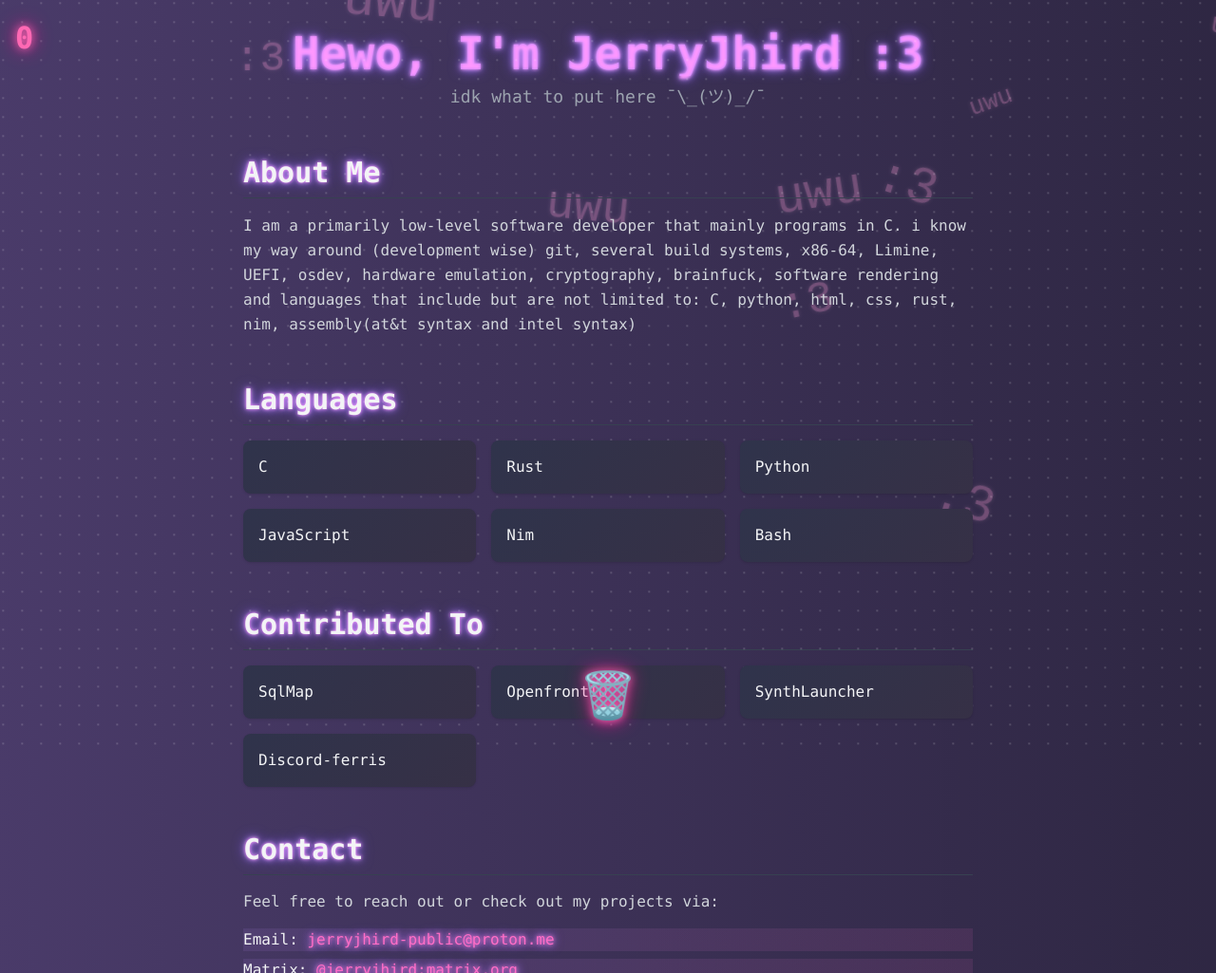
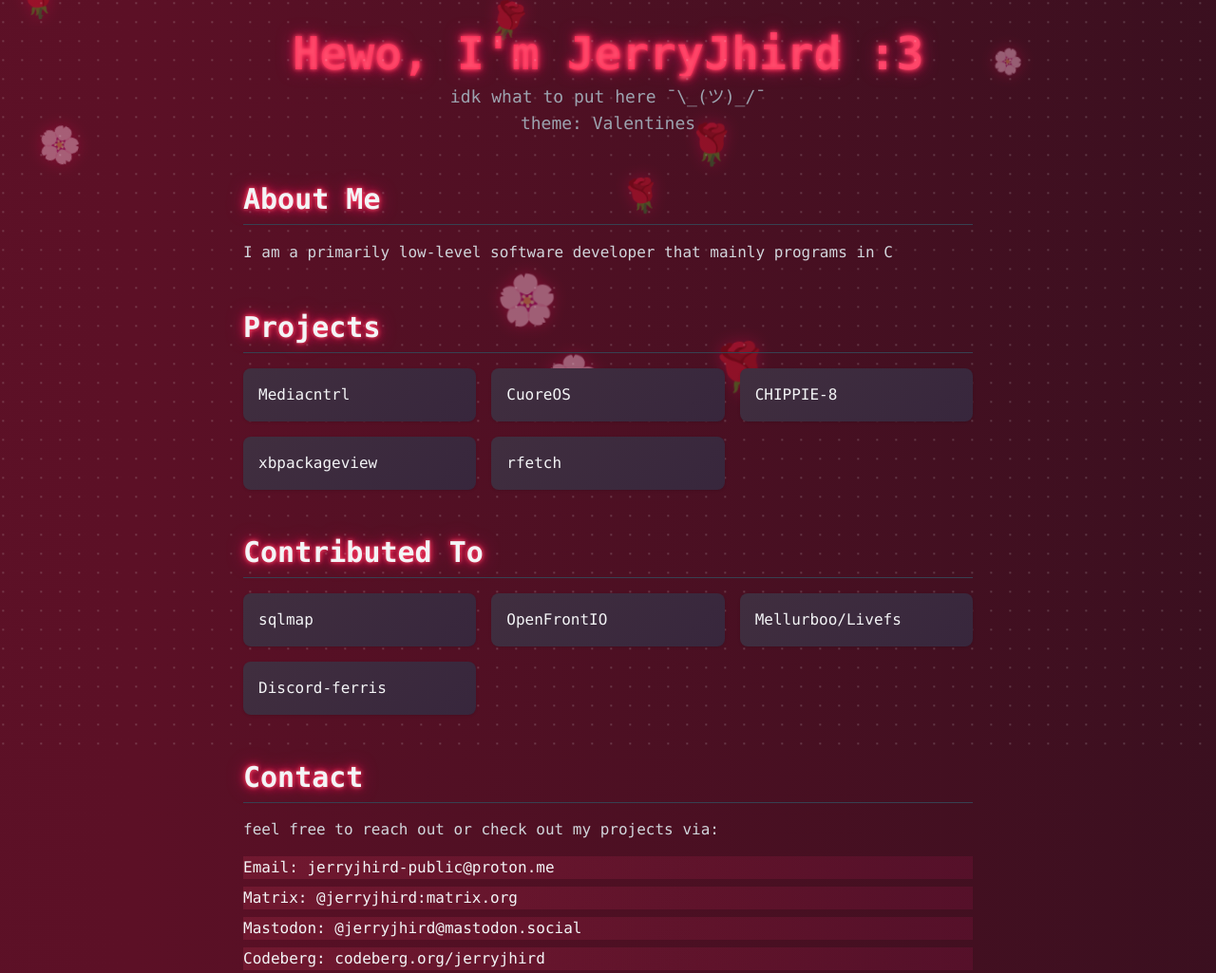
Before and after one commit to jerryjhird/jerryjhird.github.io, a plain HTML site: page index.html in a window 1280 px wide. Shown: the top 1025 px of the page at 95% size. Drawn offline with nearby package versions, Linux system fonts and the light colour scheme.

Commit message:
add default, christmas, valentines themes . automaticly trigger on there respective months
plans:
. add halloween theme
. add a theme selector

```diff
--- a/index.html
+++ b/index.html
@@ -8,7 +8,7 @@
   <script>
     tailwind.config = { darkMode: 'class' }
   </script>
-  <link rel="stylesheet" href="styles.css">
+  <script src="theme-loader.js"></script>
 </head>
 <body class="bg-gray-900 text-gray-100 font-mono p-8 transition-colors duration-500">
 
@@ -20,139 +20,46 @@
   <section class="max-w-3xl mx-auto mb-12">
     <h2 class="text-3xl font-semibold mb-4 border-b border-gray-700 pb-2">About Me</h2>
     <p class="text-gray-300 leading-relaxed">
-      I am a primarily low-level software developer that mainly programs in C. i know my way around (development wise) git, several build systems, x86-64, Limine, UEFI, osdev, hardware emulation, cryptography, brainfuck, software rendering and languages that include but are not limited to: C, python, html, css, rust, nim, assembly(at&t syntax and intel syntax)
+      I am a primarily low-level software developer that mainly programs in C
     </p>
   </section>
 
   <section class="max-w-3xl mx-auto mb-12">
-    <h2 class="text-3xl font-semibold mb-4 border-b border-gray-700 pb-2">Languages</h2>
+    <h2 class="text-3xl font-semibold mb-4 border-b border-gray-700 pb-2">Projects</h2>
     <ul class="grid grid-cols-2 md:grid-cols-3 gap-4">
-      <li class="bg-gray-800 p-4 rounded-lg shadow hover:shadow-xl transition-shadow">C</li>
-      <li class="bg-gray-800 p-4 rounded-lg shadow hover:shadow-xl transition-shadow">Rust</li>
-      <li class="bg-gray-800 p-4 rounded-lg shadow hover:shadow-xl transition-shadow">Python</li>
-      <li class="bg-gray-800 p-4 rounded-lg shadow hover:shadow-xl transition-shadow">JavaScript</li>
-      <li class="bg-gray-800 p-4 rounded-lg shadow hover:shadow-xl transition-shadow">Nim</li>
-      <li class="bg-gray-800 p-4 rounded-lg shadow hover:shadow-xl transition-shadow">Bash</li>
+      <li class="bg-gray-800 p-4 rounded-lg shadow hover:shadow-xl transition-shadow">Mediacntrl</li>
+      <li class="bg-gray-800 p-4 rounded-lg shadow hover:shadow-xl transition-shadow">CuoreOS</li>
+      <li class="bg-gray-800 p-4 rounded-lg shadow hover:shadow-xl transition-shadow">CHIPPIE-8</li>
+      <li class="bg-gray-800 p-4 rounded-lg shadow hover:shadow-xl transition-shadow">xbpackageview</li>
+      <li class="bg-gray-800 p-4 rounded-lg shadow hover:shadow-xl transition-shadow">rfetch</li>
     </ul>
   </section>
 
   <section class="max-w-3xl mx-auto mb-12">
     <h2 class="text-3xl font-semibold mb-4 border-b border-gray-700 pb-2">Contributed To</h2>
     <ul class="grid grid-cols-2 md:grid-cols-3 gap-4">
-      <li class="bg-gray-800 p-4 rounded-lg shadow hover:shadow-xl transition-shadow">SqlMap</li>
-      <li class="bg-gray-800 p-4 rounded-lg shadow hover:shadow-xl transition-shadow">OpenfrontIO</li>
-      <li class="bg-gray-800 p-4 rounded-lg shadow hover:shadow-xl transition-shadow">SynthLauncher</li>
+      <li class="bg-gray-800 p-4 rounded-lg shadow hover:shadow-xl transition-shadow">sqlmap</li>
+      <li class="bg-gray-800 p-4 rounded-lg shadow hover:shadow-xl transition-shadow">OpenFrontIO</li>
+      <li class="bg-gray-800 p-4 rounded-lg shadow hover:shadow-xl transition-shadow">Mellurboo/Livefs</li>
       <li class="bg-gray-800 p-4 rounded-lg shadow hover:shadow-xl transition-shadow">Discord-ferris</li>
     </ul>
   </section>
 
   <section class="max-w-3xl mx-auto">
     <h2 class="text-3xl font-semibold mb-4 border-b border-gray-700 pb-2">Contact</h2>
-    <p class="text-gray-300 mb-4">Feel free to reach out or check out my projects via:</p>
+    <p class="text-gray-300 mb-4">feel free to reach out or check out my projects via:</p>
     <ul class="space-y-2">
       <li>Email: <a href="mailto:jerryjhird-public@proton.me">jerryjhird-public@proton.me</a></li>
       <li>Matrix: <a>@jerryjhird:matrix.org</a></li>
-      <li>Mastodon: <a href="https://mastodon.social/@jerryjhird" target="_blank" >@jerryjhird:mastodon.social</a></li>
-      <li>GitHub: <a href="https://github.com/jerryjhird" target="_blank" >github.com/jerryjhird</a></li>
-      <li>GitHub(but better): <a href="https://codeberg.org/jerryjhird" target="_blank" >git.disroot.org/jerryjhird</a></li>
-      <li>Steam: <a href="https://steamcommunity.com/id/Jerryslang/" target="_blank" >@Jerryslang</a></li>
+      <li>Mastodon: <a href="https://mastodon.social/@jerryjhird" target="_blank" >@jerryjhird@mastodon.social</a></li>
+      <li>Codeberg: <a href="https://codeberg.org/jerryjhird" target="_blank" >codeberg.org/jerryjhird</a></li>
+      <li>Codeberg Mirror: <a href="https://github.com/jerryjhird" target="_blank" >github.com/jerryjhird</a></li>
     </ul>
+
+  <li>trying to verify a signed message? <a href="verify.html">/verify.html</a></li>
   </section>
+
 </body>
 
-<div class="uwuface-bg"></div>
-<div id="basket" class="basket">🗑️</div>
-<div id="counter" class="counter">0</div>
-
-<script>
-window.onload = () => {
-  const container = document.querySelector(".uwuface-bg");
-
-  function spawnuwuface() {
-    const el = document.createElement("div");
-    el.className = "uwuface-face";
-    el.textContent = Math.random() < 0.5 ? ":3" : "uwu";
-
-    el.style.left = Math.random() * 100 + "vw";
-    el.style.fontSize = 1.5 + Math.random() * 2 + "rem";
-    el.style.animationDuration = 6 + Math.random() * 6 + "s";
-    el.style.setProperty("--rot", `${Math.random() * 40 - 20}deg`);
-
-    container.appendChild(el);
-
-    setTimeout(() => el.remove(), 15000);
-  }
-
-  setInterval(spawnuwuface, 400);
-
-  const basket = document.getElementById("basket");
-  document.addEventListener("mousemove", (e) => {
-    const mouseX = e.clientX;
-    basket.style.left = mouseX - basket.offsetWidth / 2 + "px";
-  });
-
-  const counterEl = document.getElementById("counter");
-  let weebbux = parseInt(localStorage.getItem("weebbux")) || 0;
-  counterEl.textContent = weebbux;
-  const weebbuxObj = { value: weebbux }; // for pass-by-reference
-
-  async function showCatgirl() {
-    try {
-      const response = await fetch(
-        "https://api.nekosia.cat/api/v1/images/catgirl?count=1&session=ip"
-      );
-      const data = await response.json();
-      if (data.success && data.count > 0) {
-        const imageUrl = data.image.original.url;
-
-        const img = document.createElement("img");
-        img.src = imageUrl;
-        img.style.position = "fixed";
-        img.style.top = "50%";
-        img.style.left = "50%";
-        img.style.transform = "translate(-50%, -50%)";
-        img.style.maxWidth = "40vw";
-        img.style.maxHeight = "80vh";
-        img.style.borderRadius = "1rem";
-        img.style.boxShadow = "0 0 20px #ff69b4";
-        img.style.zIndex = "2000";
-        img.style.cursor = "pointer";
-        img.alt = "Catgirl UwU";
-
-        img.addEventListener("click", () => img.remove());
-        document.body.appendChild(img);
-      }
-    } catch (e) {
-      console.error("Failed to fetch catgirl image:", e);
-    }
-  }
-
-  function checkCollision() {
-    const faces = document.querySelectorAll(".uwuface-face");
-    faces.forEach(face => {
-      const faceRect = face.getBoundingClientRect();
-      const basketRect = basket.getBoundingClientRect();
-
-      if (
-        faceRect.bottom >= basketRect.top &&
-        faceRect.left < basketRect.right &&
-        faceRect.right > basketRect.left
-      ) {
-        weebbuxObj.value += 1;
-        localStorage.setItem("weebbux", weebbuxObj.value);
-        counterEl.textContent = weebbuxObj.value;
-        face.remove();
-
-        // show catgirl every 100 weebbux
-        if (weebbuxObj.value % 100 === 0) {
-          showCatgirl();
-        }
-      }
-    });
-  }
-
-  setInterval(checkCollision, 50);
-};
-</script>
-
+<div class="fallobj-bg"></div>
 </html>
--- /dev/null
+++ b/styles/shared-code.js
@@ -0,0 +1,19 @@
+function spawnfallobj() {
+    const el = document.createElement("div");
+    el.className = "fallobj-face";
+
+    const item = window.fallItems[
+        Math.floor(Math.random() * window.fallItems.length)
+    ];
+
+    el.textContent = item;
+
+    el.style.left = Math.random() * 100 + "vw";
+    el.style.fontSize = 1.5 + Math.random() * 2 + "rem";
+    el.style.animationDuration = 6 + Math.random() * 6 + "s";
+    el.style.setProperty("--rot", `${Math.random() * 40 - 20}deg`);
+
+    document.querySelector(".fallobj-bg").appendChild(el);
+
+    setTimeout(() => el.remove(), 15000);
+}
--- /dev/null
+++ b/styles/theme-Christmas.css
@@ -0,0 +1,125 @@
+@tailwind base;
+@tailwind components;
+@tailwind utilities;
+
+body {
+  @apply font-mono text-gray-100 p-8 transition-colors duration-700;
+  background: linear-gradient(270deg, #373c55, #3b4b70, #4a5b82);
+  background-size: 400% 400%;
+  animation: gradientShift 20s ease infinite;
+}
+
+@keyframes gradientShift {
+  0% { background-position: 0% 50%; }
+  50% { background-position: 100% 50%; }
+  100% { background-position: 0% 50%; }
+}
+
+/* header */
+header {
+  @apply text-center mb-12 relative z-10;
+}
+
+header h1 {
+  @apply font-extrabold;
+  font-size: 4rem;
+  background: linear-gradient(to right, #ccefff, #ffffff, #a0d8ff);
+  -webkit-background-clip: text;
+  -webkit-text-fill-color: transparent;
+  animation: textGlow 3s ease-in-out infinite alternate;
+}
+
+header p {
+  @apply text-gray-200 text-lg opacity-90;
+}
+
+/* sections */
+section {
+  @apply relative z-10 max-w-3xl mx-auto mb-12 transition-all duration-700 ease-out;
+}
+
+section.opacity-0 { @apply opacity-0 translate-y-6; }
+section.opacity-100 { @apply opacity-100 translate-y-0; }
+
+section h2 {
+  @apply text-3xl font-semibold mb-4 pb-2 text-center;
+  border-bottom: 2px solid #a0d8ff;
+  animation: textGlow 3s ease-in-out infinite alternate;
+}
+
+section p {
+  @apply text-gray-200 leading-relaxed;
+}
+
+ul li {
+  @apply p-4 rounded-xl transform transition-all duration-500 ease-in-out;
+  z-index: 1;
+  background: linear-gradient(135deg, rgba(204, 239, 255, 0.1), rgba(160, 216, 255, 0.1));
+}
+
+ul li:hover {
+  @apply scale-105;
+}
+
+ul li a {
+  @apply inline-block mt-1 underline font-semibold;
+  color: #ccefff;
+  text-shadow: 0 0 4px #ccefff, 0 0 8px #ffffff, 0 0 12px #a0d8ff;
+  transition: all 0.3s ease-in-out;
+}
+
+ul li a:hover {
+  color: #e0f7ff;
+  text-shadow: 0 0 8px #e0f7ff, 0 0 16px #ffffff, 0 0 24px #a0d8ff;
+  @apply animate-pulse;
+}
+
+@keyframes textGlow {
+  0% { text-shadow: 0 0 3px #e0f7ff, 0 0 6px #ffffff, 0 0 12px #a0d8ff; }
+  100% { text-shadow: 0 0 5px #ccefff, 0 0 10px #ffffff, 0 0 20px #a0d8ff; }
+}
+
+body::before {
+  content: '';
+  position: fixed;
+  top: 0; left: 0; width: 100%; height: 100%;
+  pointer-events: none;
+  background: radial-gradient(circle, rgba(255, 255, 255, 0.25) 1px, transparent 1px);
+  background-size: 20px 20px;
+  animation: sparkleMove 30s linear infinite;
+  z-index: 0;
+}
+
+@keyframes sparkleMove {
+  0% { background-position: 0 0; }
+  100% { background-position: 200px 200px; }
+}
+
+.fallobj-bg {
+  position: fixed;
+  inset: 0;
+  overflow: hidden;
+  z-index: -1;
+  pointer-events: none;
+}
+
+.fallobj-face {
+  position: absolute;
+  top: -10%;
+  color: #ccefff;
+  font-family: monospace;
+  font-size: 2rem;
+  opacity: 0.5;
+  animation: fall linear infinite;
+  filter: drop-shadow(0 0 2px rgba(255, 255, 255, 0.7));
+  transform: rotate(var(--rot));
+}
+
+@keyframes fall {
+    0% {
+        transform: translate(var(--dx, 0), -10vh) rotate(var(--rot));
+    }
+    100% {
+        transform: translate(var(--dx, 0), 110vh) rotate(var(--rot));
+    }
+}
--- /dev/null
+++ b/styles/theme-Christmas.js
@@ -0,0 +1,2 @@
+window.fallItems = ["❄️","❄️","❄️","☃️","⛄"];
+setInterval(spawnfallobj, 400);
--- /dev/null
+++ b/styles/theme-Default.css
@@ -0,0 +1,126 @@
+@tailwind base;
+@tailwind components;
+@tailwind utilities;
+
+body {
+  @apply font-mono text-gray-100 p-8 transition-colors duration-700;
+  background: linear-gradient(270deg, #1e1b2c, #554379, #7c54a5);
+  background-size: 400% 400%;
+  animation: gradientShift 20s ease infinite;
+}
+
+/* background gradient */
+@keyframes gradientShift {
+  0% { background-position: 0% 50%; }
+  50% { background-position: 100% 50%; }
+  100% { background-position: 0% 50%; }
+}
+
+/* header */
+header {
+  @apply text-center mb-12 relative z-10;
+}
+
+header h1 {
+  @apply font-extrabold;
+  font-size: 4rem;
+  background: linear-gradient(to right, #ff6ec7, #c08fff, #7f5af0);
+  -webkit-background-clip: text;
+  -webkit-text-fill-color: transparent;
+  animation: textGlow 3s ease-in-out infinite alternate;
+}
+
+header p {
+  @apply text-gray-200 text-lg opacity-90;
+}
+
+/* sections */
+section {
+  @apply relative z-10 max-w-3xl mx-auto mb-12 transition-all duration-700 ease-out;
+}
+
+section.opacity-0 { @apply opacity-0 translate-y-6; }
+section.opacity-100 { @apply opacity-100 translate-y-0; }
+
+section h2 {
+  @apply text-3xl font-semibold mb-4 pb-2 text-center;
+  border-bottom: 2px solid #c08fff;
+  animation: textGlow 3s ease-in-out infinite alternate;
+}
+
+section p {
+  @apply text-gray-200 leading-relaxed;
+}
+
+ul li {
+  @apply p-4 rounded-xl transform transition-all duration-500 ease-in-out;
+  z-index: 1;
+  background: linear-gradient(135deg, rgba(192,143,255,0.1), rgba(255,110,199,0.1));
+}
+
+ul li:hover {
+  @apply scale-105;
+}
+
+ul li a {
+  @apply inline-block mt-1 underline font-semibold;
+  color: #ff6ec7;
+  text-shadow: 0 0 4px #ff6ec7, 0 0 8px #c08fff, 0 0 12px #7f5af0;
+  transition: all 0.3s ease-in-out;
+}
+
+ul li a:hover {
+  color: #ff8bff;
+  text-shadow: 0 0 8px #ff8bff, 0 0 16px #c08fff, 0 0 24px #7f5af0;
+  @apply animate-pulse;
+}
+
+@keyframes textGlow {
+  0% { text-shadow: 0 0 3px #ff98ff, 0 0 6px #c08fff, 0 0 12px #7f5af0; }
+  100% { text-shadow: 0 0 5px #ff98ff, 0 0 10px #c08fff, 0 0 20px #7f5af0; }
+}
+
+body::before {
+  content: '';
+  position: fixed;
+  top: 0; left: 0; width: 100%; height: 100%;
+  pointer-events: none;
+  background: radial-gradient(circle, rgba(255, 255, 255, 0.164) 1px, transparent 1px);
+  background-size: 20px 20px;
+  animation: sparkleMove 30s linear infinite;
+  z-index: 0;
+}
+
+@keyframes sparkleMove {
+  0% { background-position: 0 0; }
+  100% { background-position: 200px 200px; }
+}
+
+.uwuface-bg {
+  position: fixed;
+  inset: 0;
+  overflow: hidden;
+  z-index: -1;
+  pointer-events: none;
+}
+
+.uwuface-face {
+  position: absolute;
+  top: -10%;
+  color: #ff9fd6;
+  font-family: monospace;
+  font-size: 2rem;
+  opacity: 0.3;
+  animation: fall linear infinite;
+  filter: drop-shadow(0 0 2px rgba(255, 182, 230, 0.5));
+  transform: rotate(var(--rot));
+}
+
+@keyframes fall {
+  from {
+    transform: translateY(-10vh) rotate(var(--rot));
+  }
+  to {
+    transform: translateY(110vh) rotate(var(--rot));
+  }
+}
--- a/styles.css
+++ b/styles/theme-Valentines.css
@@ -4,19 +4,17 @@
 
 body {
   @apply font-mono text-gray-100 p-8 transition-colors duration-700;
-  background: linear-gradient(270deg, #1e1b2c, #554379, #7c54a5);
+  background: linear-gradient(270deg, #2a0f1c, #5c1026, #5f152b, #7c123d);
   background-size: 400% 400%;
-  animation: gradientShift 20s ease infinite;
+  animation: gradientShift 18s ease infinite;
 }
 
-/* background gradient */
 @keyframes gradientShift {
   0% { background-position: 0% 50%; }
   50% { background-position: 100% 50%; }
   100% { background-position: 0% 50%; }
 }
 
-/* header */
 header {
   @apply text-center mb-12 relative z-10;
 }
@@ -24,7 +22,7 @@
 header h1 {
   @apply font-extrabold;
   font-size: 4rem;
-  background: linear-gradient(to right, #ff6ec7, #c08fff, #7f5af0);
+  background: linear-gradient(to right, #ff4d6d, #ff1744, #ff80ab);
   -webkit-background-clip: text;
   -webkit-text-fill-color: transparent;
   animation: textGlow 3s ease-in-out infinite alternate;
@@ -34,7 +32,6 @@
   @apply text-gray-200 text-lg opacity-90;
 }
 
-/* sections */
 section {
   @apply relative z-10 max-w-3xl mx-auto mb-12 transition-all duration-700 ease-out;
 }
@@ -55,30 +52,16 @@
 ul li {
   @apply p-4 rounded-xl transform transition-all duration-500 ease-in-out;
   z-index: 1;
-  background: linear-gradient(135deg, rgba(192,143,255,0.1), rgba(255,110,199,0.1));
+  background: linear-gradient(
+    135deg,
+    rgba(255, 77, 109, 0.15),
+    rgba(194, 24, 91, 0.15)
+  );
 }
 
-ul li:hover {
-  @apply scale-105;
-}
-
-ul li a {
-  @apply inline-block mt-1 underline font-semibold;
-  color: #ff6ec7;
-  text-shadow: 0 0 4px #ff6ec7, 0 0 8px #c08fff, 0 0 12px #7f5af0;
-  transition: all 0.3s ease-in-out;
-}
-
-ul li a:hover {
-  color: #ff8bff;
-  text-shadow: 0 0 8px #ff8bff, 0 0 16px #c08fff, 0 0 24px #7f5af0;
-  @apply animate-pulse;
-}
-
-
 @keyframes textGlow {
-  0% { text-shadow: 0 0 3px #ff98ff, 0 0 6px #c08fff, 0 0 12px #7f5af0; }
-  100% { text-shadow: 0 0 5px #ff98ff, 0 0 10px #c08fff, 0 0 20px #7f5af0; }
+  0% { text-shadow: 0 0 4px #ff4d6d, 0 0 8px #ff1744, 0 0 16px #c2185b; }
+  100% { text-shadow: 0 0 6px #ff4d6d, 0 0 14px #ff1744, 0 0 24px #c2185b; }
 }
 
 body::before {
@@ -97,7 +80,7 @@
   100% { background-position: 200px 200px; }
 }
 
-.uwuface-bg {
+.fallobj-bg {
   position: fixed;
   inset: 0;
   overflow: hidden;
@@ -105,16 +88,19 @@
   pointer-events: none;
 }
 
-.uwuface-face {
+.fallobj-face {
   position: absolute;
   top: -10%;
-  color: #ff9fd6;
   font-family: monospace;
   font-size: 2rem;
-  opacity: 0.3;
+
+  color: #ff4d6d;
+  opacity: 0.45;
+
   animation: fall linear infinite;
-  filter: drop-shadow(0 0 2px rgba(255, 182, 230, 0.5));
   transform: rotate(var(--rot));
+
+  filter: drop-shadow(0 0 8px rgba(255, 0, 85, 0.6));
 }
 
 @keyframes fall {
@@ -125,26 +111,3 @@
     transform: translateY(110vh) rotate(var(--rot));
   }
 }
-
-/* Basket */
-.basket {
-  position: fixed;
-  bottom: 2rem;
-  left: 50%;
-  transform: translateX(-50%);
-  font-size: 3rem; /* bigger emoji */
-  z-index: 1000;
-  text-shadow: 0 0 10px #ff69b4, 0 0 20px #ff1493;
-  pointer-events: none;
-}
-
-.counter {
-  position: fixed;
-  top: 1rem;
-  left: 1rem;
-  font-size: 2rem;
-  font-weight: bold;
-  color: #ff69b4;
-  text-shadow: 0 0 10px #ff69b4, 0 0 20px #ff1493;
-  z-index: 1000;
-}
--- /dev/null
+++ b/styles/theme-Valentines.js
@@ -0,0 +1,2 @@
+window.fallItems = ["🌹", "🌸"];
+setInterval(spawnfallobj, 400);
--- /dev/null
+++ b/theme-loader.js
@@ -0,0 +1,81 @@
+document.addEventListener("DOMContentLoaded", () => {
+    const head = document.head;
+
+    function loadCSS(href) {
+        const link = document.createElement('link');
+        link.rel = 'stylesheet';
+        link.href = href;
+        head.appendChild(link);
+        console.log("[stylesheet] dynamicly loaded:", href);
+    }
+
+    function loadJS(src) {
+        const script = document.createElement("script");
+        script.src = src;
+        script.defer = true;
+        document.body.appendChild(script);
+        console.log("[script] dynamicly loaded:", src);
+    }
+
+    const urlParams = new URLSearchParams(window.location.search);
+    const forceStyle = urlParams.get('forcestyle');
+    const forceJS = urlParams.get('forcejs');
+    const noJS = urlParams.has('nojs');
+
+    let themeName = '';
+    let seasonalCSS = '';
+    let seasonalJS = '';
+
+    if (forceStyle) {
+        loadCSS(forceStyle);
+        if (forceJS) {
+            loadJS('styles/shared-code.js');
+            loadJS(forceJS)
+        }
+        themeName = forceStyle
+            .split('/')
+            .pop()
+            .replace('.css', '')
+            .replace(/^theme-/, ''); // remove "theme-" prefix
+    } else {
+        const month = new Date().getMonth() + 1;
+        let seasonalCSS = '';
+
+        switch(month) {
+            case 2:
+                seasonalCSS = 'styles/theme-Valentines.css';
+                seasonalJS = 'styles/theme-Valentines.js';
+                themeName = 'Valentines';
+                break;
+
+            // case 10: // halloween is planned
+
+            case 12:
+                seasonalCSS = 'styles/theme-Christmas.css';
+                seasonalJS = '';
+                themeName = 'Christmas';
+                break;
+
+            default:
+                seasonalCSS = 'styles/theme-Default.css';
+                seasonalJS = '';
+                themeName = 'Default';
+        }
+
+        loadCSS(seasonalCSS);
+        if (!noJS && seasonalJS) {
+            loadJS('styles/shared-code.js');
+            loadJS(seasonalJS);
+        }
+    }
+
+    const header = document.querySelector("header");
+    if (header) {
+        const themeEl = document.createElement("p");
+        themeEl.className = "text-gray-400 text-lg";
+        themeEl.textContent = `theme: ${themeName}`;
+        header.appendChild(themeEl);
+    }
+
+    window.currentTheme = themeName;
+});
```
Also changed, not shown: verify.html (added, +54 -0 lines).
